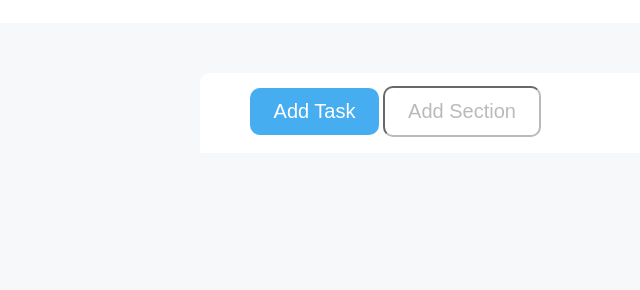
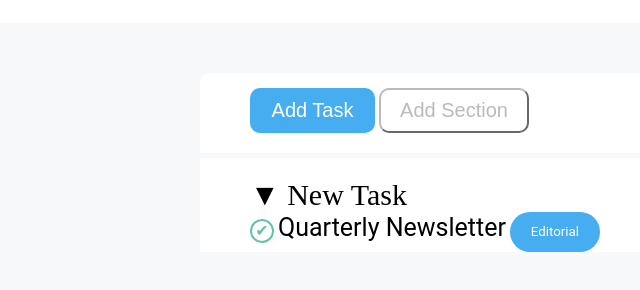
Before and after one commit to CosimoPetrarca/html-css-toboolist, a plain HTML site: page index.html in a window 1280 px wide. Shown: the part 78-368 px from the top of the page, without its empty margins (0-640 px from the left). Drawn offline with Linux system fonts and the light colour scheme.

Commit message:
fine new task

```diff
--- a/css/style.css
+++ b/css/style.css
@@ -57,6 +57,7 @@ body{
 }
 
 #box2{
+    background-color: white;
     height: 45px;
     width: 150px;
     border-radius: 10px;
@@ -65,3 +66,49 @@ body{
     font-size: 20px;
     border-color: rgb(189, 185, 185);
 }
+
+#conteiner-all{
+    background-color: white;
+    padding-left: 50px;
+    margin-top: 5px;
+    padding-top: 20px;
+
+}
+
+.scritta-main{
+    font-size: 30px;
+}
+
+
+.cerchio{
+    display: inline-block;
+    border: 2px solid #65C1AA;
+    height: 20px;
+    width: 20px;
+    border-radius: 50%;
+    text-align: center;
+    color: #65C1AA;
+
+}
+
+.scritta{
+    display: inline-block;
+    font-family: 'Roboto', sans-serif;
+    font-size: 25px;
+
+}
+
+.bottone-main{
+    display: inline-block;
+}
+
+.box-editorial{
+    background-color: rgb(71, 173, 241);
+    color: white;
+    height: 40px;
+    width: 90px;
+    border-radius: 25px;
+    border: none;
+    font-family: 'Roboto', sans-serif;
+
+}
--- a/index.html
+++ b/index.html
@@ -20,14 +20,31 @@
         <!-- inizio bottoni -->
         <div id="conteiner-botton">
             <div id="bottone1">
-                <input type="botton" value="Add Task" id="box1">
+                <input type="button" value="Add Task" id="box1">
             </div>
 
             <div id="bottone2">
-                <input type="botton" value="Add Section" id="box2">
+                <input type="button" value="Add Section" id="box2">
             </div>
         </div>
         <!--  fine bottoni -->
+
+        <div id="conteiner-all">
+            <!-- inizio new task -->
+            <section>
+                <div class="scritta-main"> &#9660; New Task</div>
+                <div>
+                   <div class="cerchio">&#10004;</div>
+                   <div class="scritta">Quarterly Newsletter</div>
+                   <div class="bottone-main">
+                      <input type="button" value="Editorial" class="box-editorial">
+                   </div>
+                </div>
+            </section>
+            <!-- fine new task -->
+
+        </div>
+
     </main>
 </body>
 </html>
```
